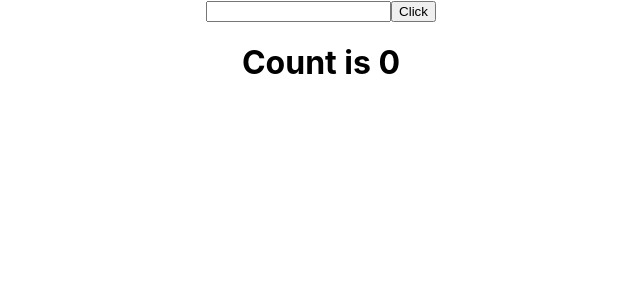
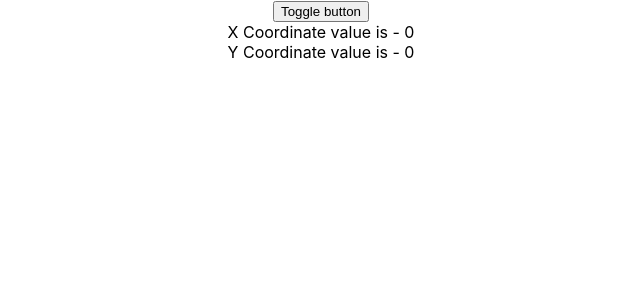
Before and after one commit to KalyanPaladugu/React_Hooks, a React (Create React App) app: page / in a window 1280 px wide. Shown: the top 300 px of the page, without its empty margins (319-959 px from the left). Built offline with nearby package versions, Linux system fonts and the light colour scheme.

Commit message:
useEffect with cleanup

```diff
--- a/src/App.js
+++ b/src/App.js
@@ -1,13 +1,14 @@
 import './App.css';
-import ClassCounterOne from './components/ClassCounterOne'
-import UseEffectCount from './components/UseEffectCount'
+import ClassMouse from './components/ClassMouse'
+import HookMouse from './components/HookMouse'
+import MouseContainer from './components/MouseContainer'
 function App() {
   return (
     <div className="App">
         {/* <h1>welcome to React Hooks</h1> */}
-
-      {/* <ClassCounterOne/> */}
-   <UseEffectCount/>
+       {/* <ClassMouse /> */}
+       {/* <HookMouse /> */}
+       <MouseContainer />
     </div>
   );
 }
--- a/src/components/ClassMouse.js
+++ b/src/components/ClassMouse.js
@@ -10,6 +10,16 @@
     }
 }
 
+ logMousePosition = e =>{
+    this.setState({x:e.clientX,y:e.clientY})
+}
+componentDidMount(){
+    window.addEventListener('mousemove', this.logMousePosition)
+}
+
+componentWillUnmount(){
+    window.removeEventListener('mouseleave',this.logMousePosition)
+}
 
     render() {
         return (
--- /dev/null
+++ b/src/components/HookMouse.js
@@ -0,0 +1,29 @@
+import React, { useEffect, useState } from 'react'
+
+export default function HookMouse() {
+
+    const [x,setX]=useState(0)
+    const [y,setY]=useState(0)
+
+ let logMousePosition =(e)=>{
+        console.log("Mouse event")
+        setX(e.clientX)
+        setY(e.clientY)
+    }
+   useEffect(() => {
+       console.log("UseEffect called")
+       window.addEventListener('mousemove',logMousePosition)
+       return ()=>{
+           console.log("componentwill unmount code")
+           window.removeEventListener('mousemove',logMousePosition)
+       }
+   },[])
+
+    return (
+        <div>
+            X Coordinate value is - {x}
+            <br />
+            Y Coordinate value is - {y}
+        </div>
+    )
+}
--- /dev/null
+++ b/src/components/MouseContainer.js
@@ -0,0 +1,12 @@
+import React ,{useState}from 'react'
+import HookMouse from './HookMouse'
+export default function MouseContainer() {
+    const [display,setDisplay]=useState(true)
+    return (
+        <div>
+            <button onClick={()=> setDisplay(!display)}>
+            Toggle button</button>
+            {display && <HookMouse/>}
+        </div>
+    )
+}
```
Also changed, not shown: 1 other file (tests, documents, lock files or other folders).
